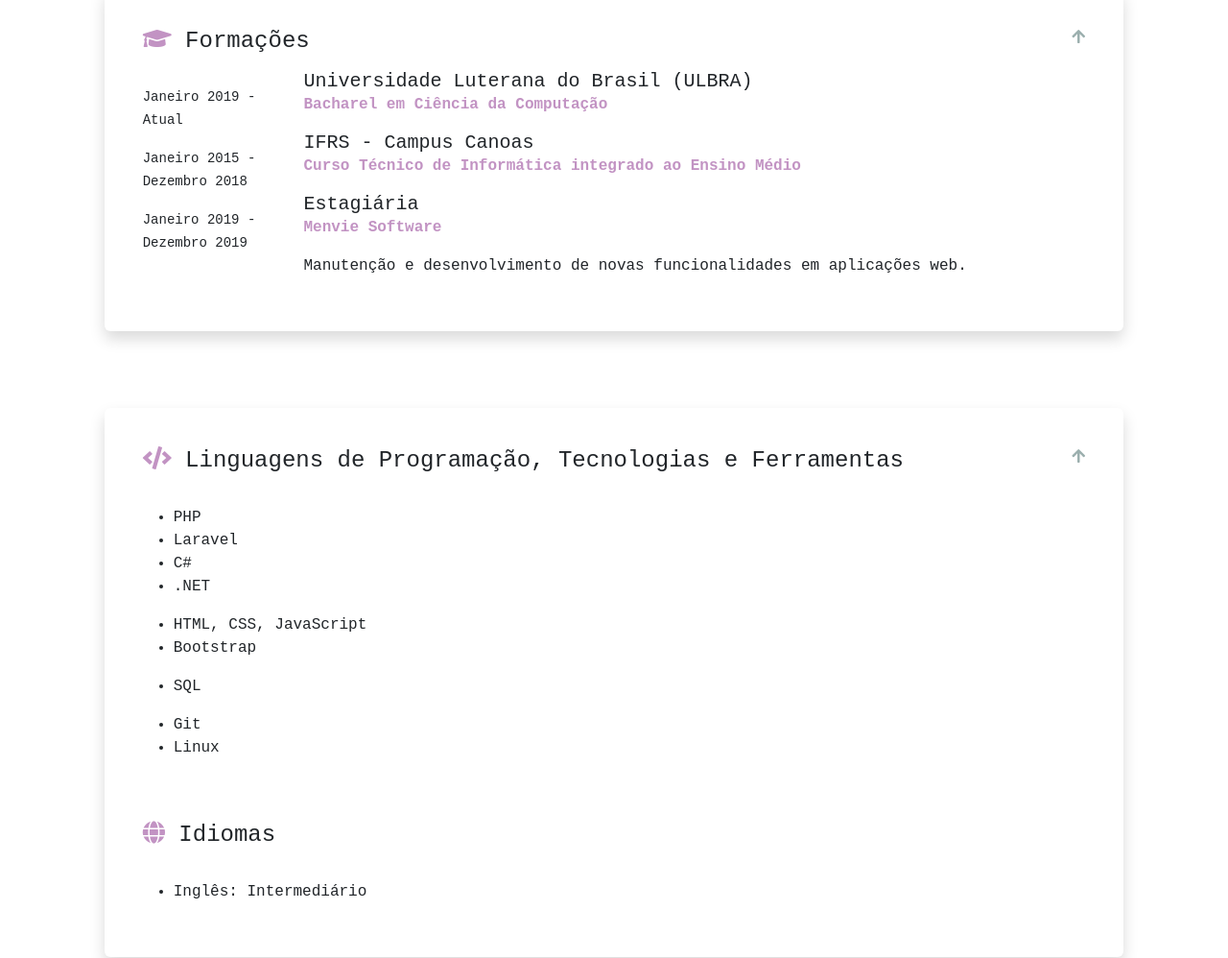
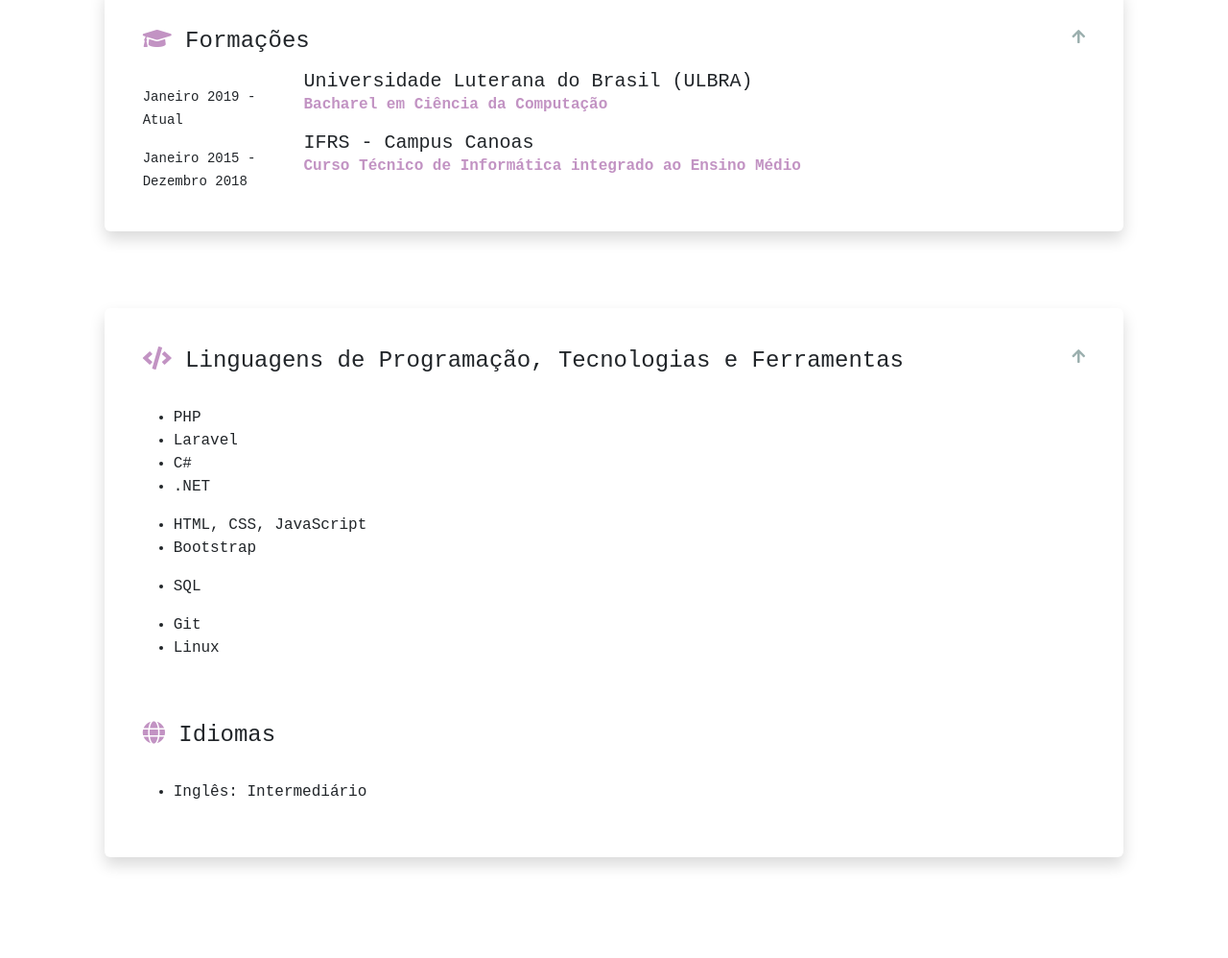
Before and after one commit to brenda-anghinoni/JsTs-IT-Academy, a plain HTML site: page Laboratorio3/CurriculoBootstrapPersonalizado/index.html in a window 1280 px wide. Shown: the part 1226-2224 px from the top of the page at 96% size. After the commit the page ends 2199 px from the top, so only its background shows below. Drawn offline with nearby package versions, Linux system fonts and the light colour scheme.

Commit message:
Ajuste de formações

```diff
--- a/Laboratorio3/CurriculoBootstrapPersonalizado/index.html
+++ b/Laboratorio3/CurriculoBootstrapPersonalizado/index.html
@@ -182,20 +182,6 @@
                   <div class="subheading mb-3">Curso Técnico de Informática integrado ao Ensino Médio</div>
                 </div>
               </div>
-              <div class="row">
-                <div class="col-2 pt-3">
-                  <small>
-                    Janeiro 2019 - Dezembro 2019
-                  </small>
-                </div>
-                <div class="col-10">
-                  <h5 class="mb-0">Estagiária</h5>
-                  <div class="subheading mb-3">Menvie Software</div>
-                </div>
-                <div class="col-11 offset-2">
-                  <p>Manutenção e desenvolvimento de novas funcionalidades em aplicações web.</p>
-                </div>
-              </div>
             </div>
           </div>
         </div>
```
